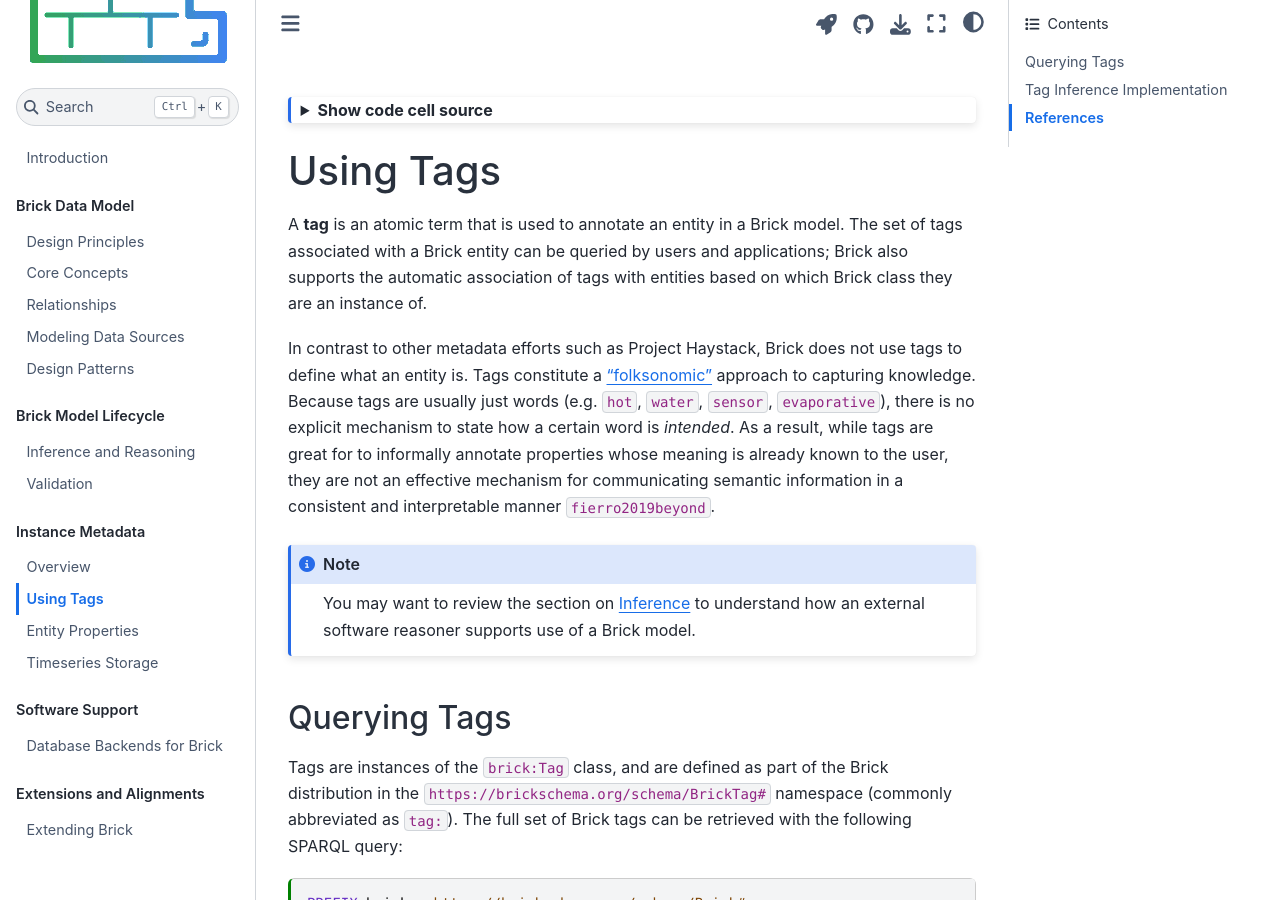
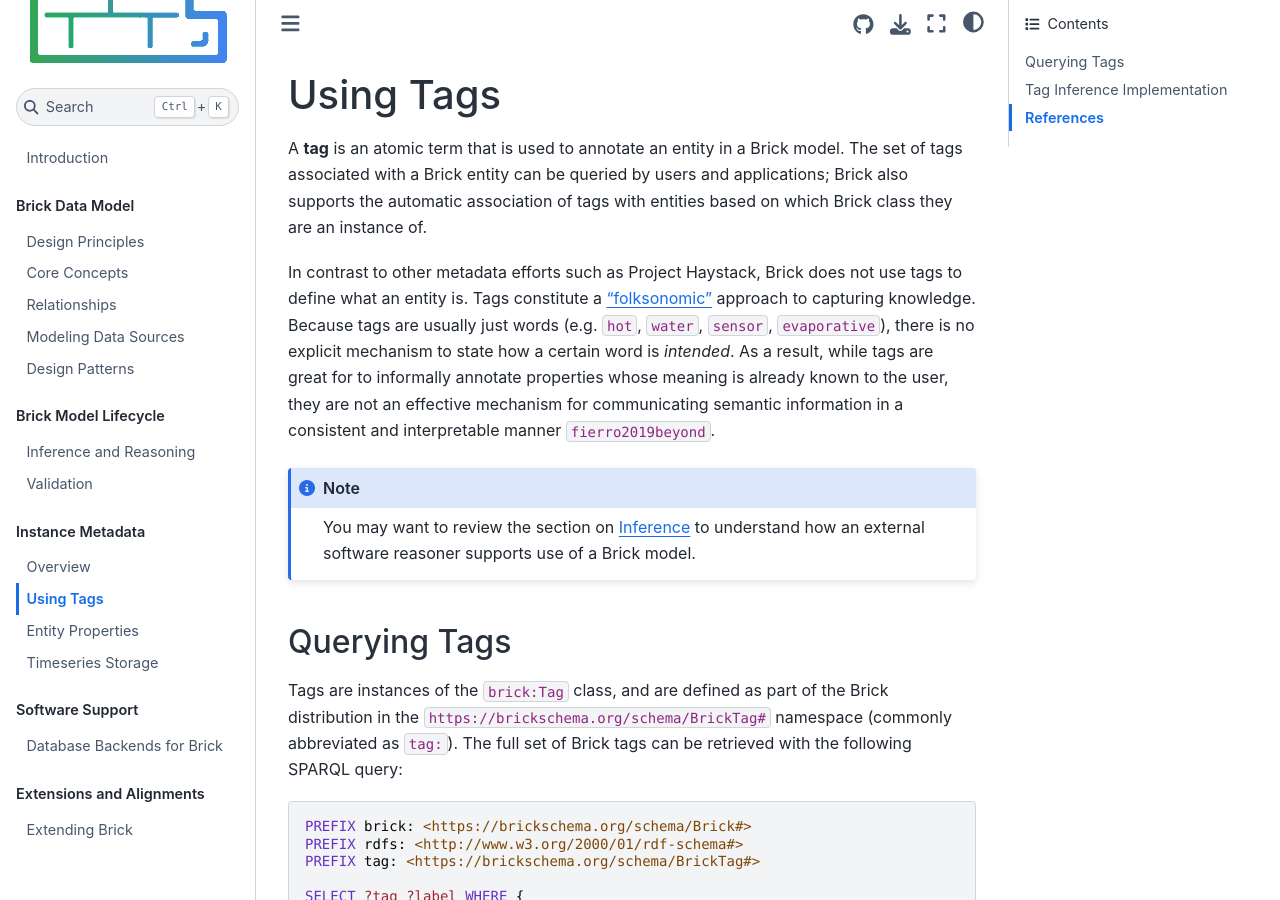
Before and after one commit to BrickSchema/docs, a Jupyter Book: the page built from metadata/tags.md, in a window 1280 px wide and 900 px high. Built offline with Jupyter Book 1.0.4 settings and Sphinx 7.4.7 and the Sphinx Book theme 1.1.4, drawn with Linux system fonts in a browser that asks for light colours; cross-references to code outside the pages are shown as plain code.

Commit message:
updating docs

````diff
--- a/metadata/tags.md
+++ b/metadata/tags.md
@@ -4,17 +4,8 @@ jupytext:
   text_representation:
     extension: .md
     format_name: myst
-kernelspec:
-  display_name: sparql
-  language: sparql
-  name: sparql
 ---
 
-```{code-cell} sparql
-:tags: [thebe-init,hide-input]
-%endpoint http://pantry.cs.berkeley.edu:5001/sparql
-%display table
-```
 
 Using Tags
 ==========
@@ -36,7 +27,7 @@ You may want to review the section on [Inference](../lifecycle/inference) to und
 Tags are instances of the `brick:Tag` class, and are defined as part of the Brick distribution in the `https://brickschema.org/schema/BrickTag#` namespace (commonly abbreviated as `tag:`).
 The full set of Brick tags can be retrieved with the following SPARQL query:
 
-```{code-cell} sparql
+```sparql
 PREFIX brick: <https://brickschema.org/schema/Brick#>
 PREFIX rdfs: <http://www.w3.org/2000/01/rdf-schema#>
 PREFIX tag: <https://brickschema.org/schema/BrickTag#>
@@ -53,7 +44,7 @@ Most, if not all, Brick classes have a set of associated tags, which will be "in
 Tags are related to a Brick class via the `brick:hasAssociatedTag` relationship.
 For example, to fetch the tags associated with the `brick:Zone_Air_Temperature_Sensor` class, execute the following query:
 
-```{code-cell} sparql
+```sparql
 PREFIX brick: <https://brickschema.org/schema/Brick#>
 PREFIX rdfs: <http://www.w3.org/2000/01/rdf-schema#>
 PREFIX tag: <https://brickschema.org/schema/BrickTag#>
````
